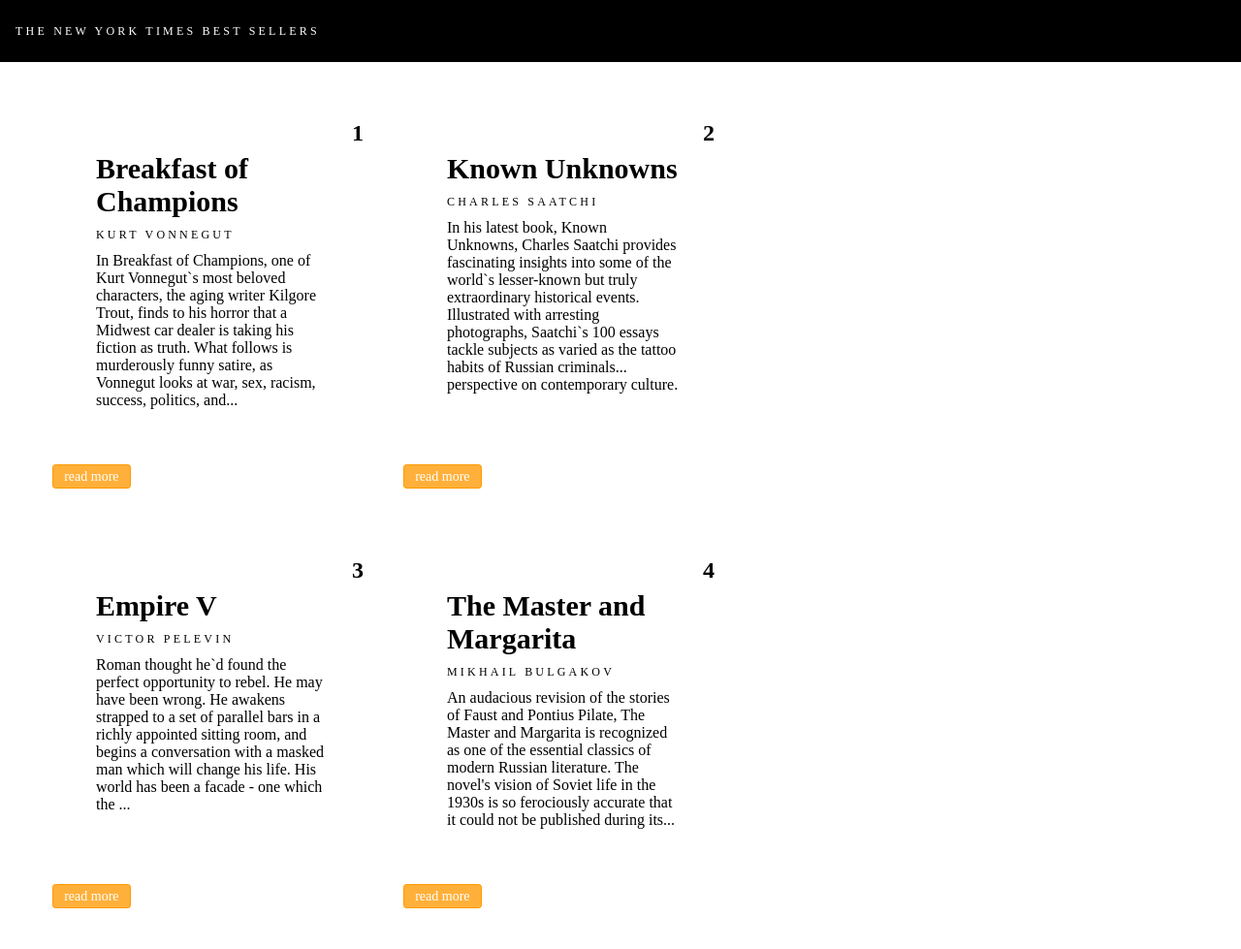
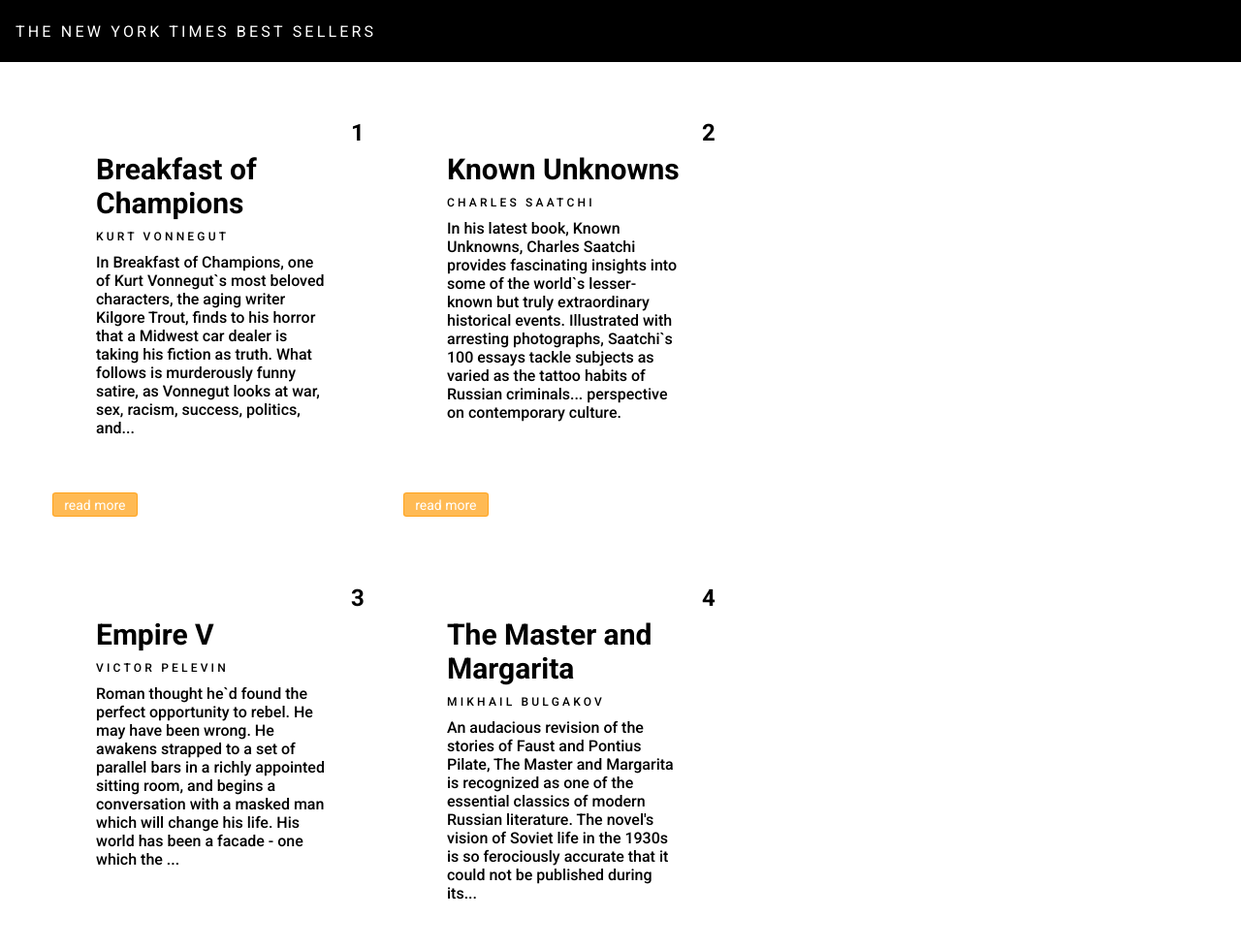
Before and after one commit to SzKriszti/bestsellers, a plain HTML site: page index.html in a window 1280 px wide. Shown: the top 979 px of the page at 97% size. Drawn offline with Linux system fonts and the light colour scheme.

Commit message:
google fonts, colors added

```diff
--- a/index.html
+++ b/index.html
@@ -9,6 +9,10 @@
   <script src="script.js" defer></script>
   <link rel="stylesheet" href="style.css">
 
+  <link rel="preconnect" href="https://fonts.googleapis.com">
+  <link rel="preconnect" href="https://fonts.gstatic.com" crossorigin>
+  <link href="https://fonts.googleapis.com/css2?family=Roboto:wght@400;500;700&display=swap" rel="stylesheet">
+
 </head>
 <body>
   <div id="root"></div>
--- a/style.scss
+++ b/style.scss
@@ -7,6 +7,7 @@
 
 #root {
   margin-bottom: 3rem;
+  font-family: "Roboto", sans-serif;
 }
 
 header {
@@ -24,7 +25,7 @@ header {
   text-transform: uppercase;
   width: 100%;
   height: 4rem;
-  font-size: 12px;
+  font-size: 1rem;
   letter-spacing: 0.2rem;
   font-weight: 400;
 
@@ -113,8 +114,8 @@ header {
     height: 18px;
     font-size: 14px;
     color: rgb(255, 255, 255);
-    background-color: #ff9900c5;
-    border: 1px #ff9900 solid;
+    background-color: #ff9900ab;
+    border: 1px #ff9900ab solid;
     border-radius: 0.2rem;
 
     &:hover {
```
Also changed, not shown: style.css, 1 other file.
